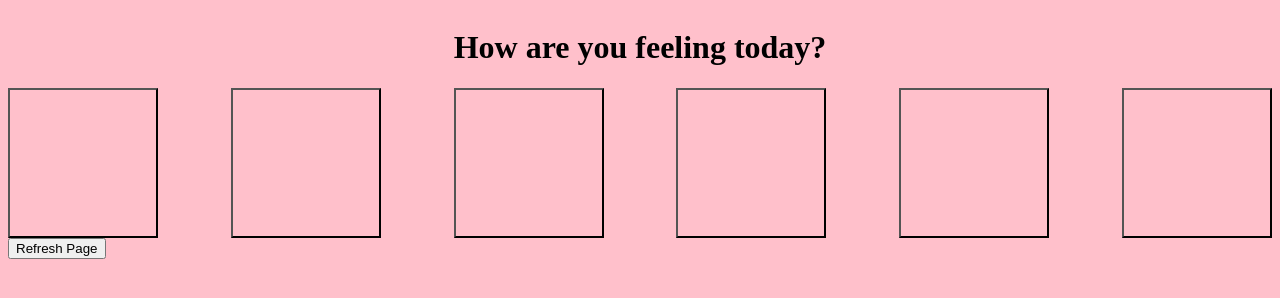
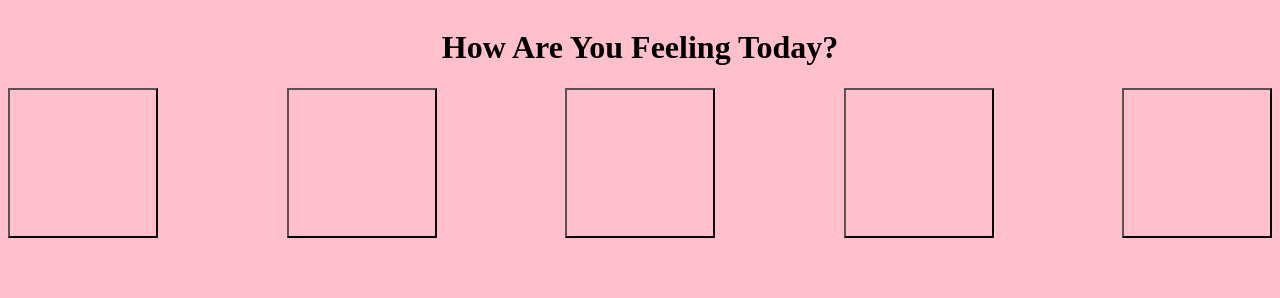
Before and after one commit to MaddoGar/MaddoGar.github.io, a plain HTML site: page MusicMood/musicmood.html in a window 1280 px wide. Drawn offline with Linux system fonts and the light colour scheme.

Commit message:
Update musicmood.html

```diff
--- a/MusicMood/musicmood.html
+++ b/MusicMood/musicmood.html
@@ -1,24 +1,30 @@
 <!DOCTYPE html>
 <html>
   <head>
-    <title>Javascript Transformations</title>
+    <title>Colors and Moods</title>
     <link rel="stylesheet" href="style.css"></link>
-    <script src="jquery.js"></script>
-    <script src="main.js"></script>
   </head>
   <body>
 
     <div class="gallery">
-      <h1>How are you feeling today?</h1>
+      <h1>How Are You Feeling Today?</h1>
       <br>
+      <form action = "angry.html">
       <button id="angry" type="submit"></button>
+    </form>
+    <form action = "sad.html">
       <button id="crying" type="submit"></button>
+      </form>
+      <form action = "anxious.html">
       <button id="anxiety" type="submit"></button>
+    </form>
+      <form action = "happy.html">
       <button id="cheesin" type="submit"></button>
+    </form>
+    <form action = "love.html">
       <button id="heart" type="submit"></button>
-      <button id="party" type="submit"></button>
+      </form>
     </div>
     <div id="iframeHolder"></div>
   </body>
 </html>
-<button onClick="window.location.href=window.location.href">Refresh Page</button>
```
